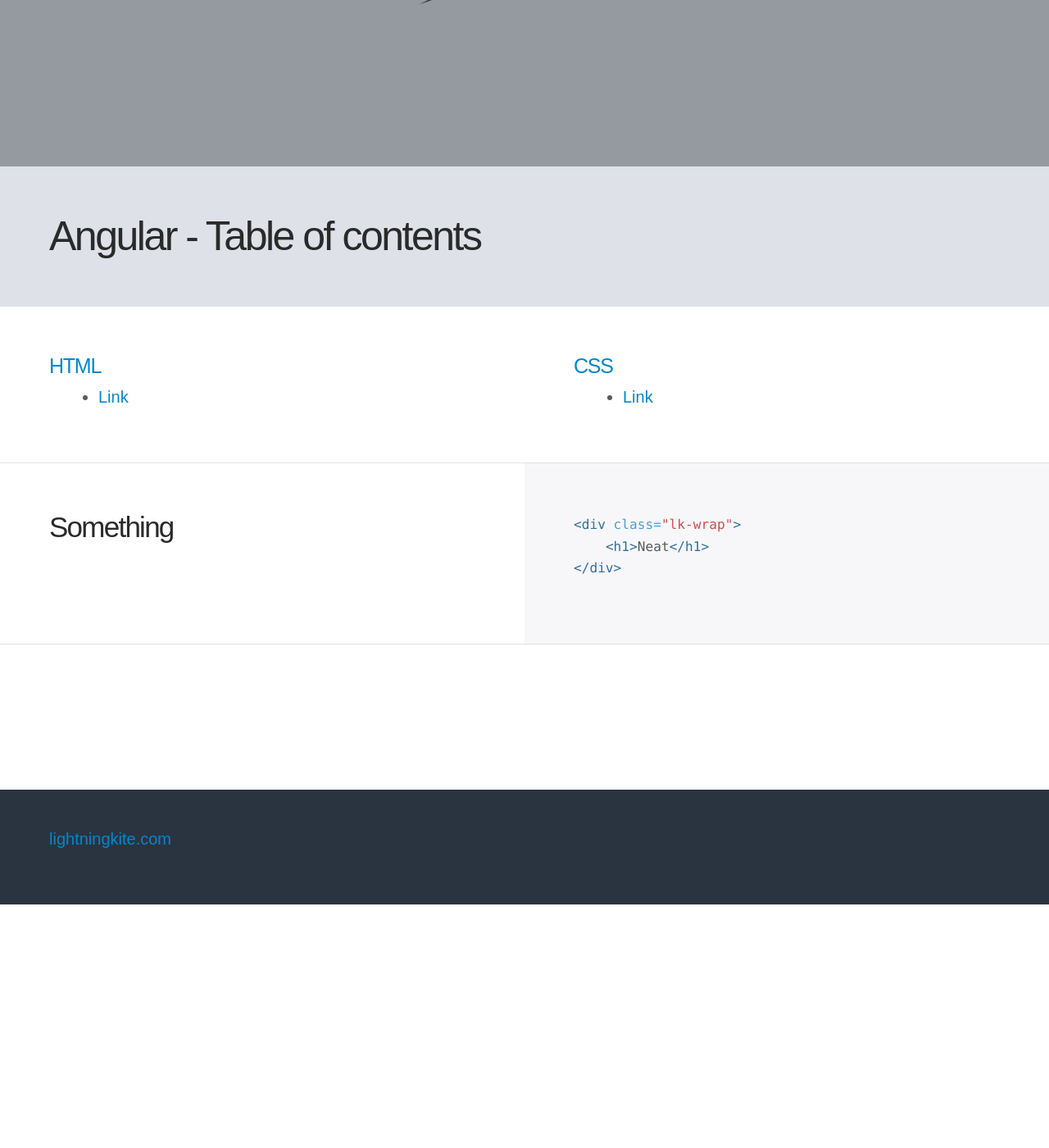
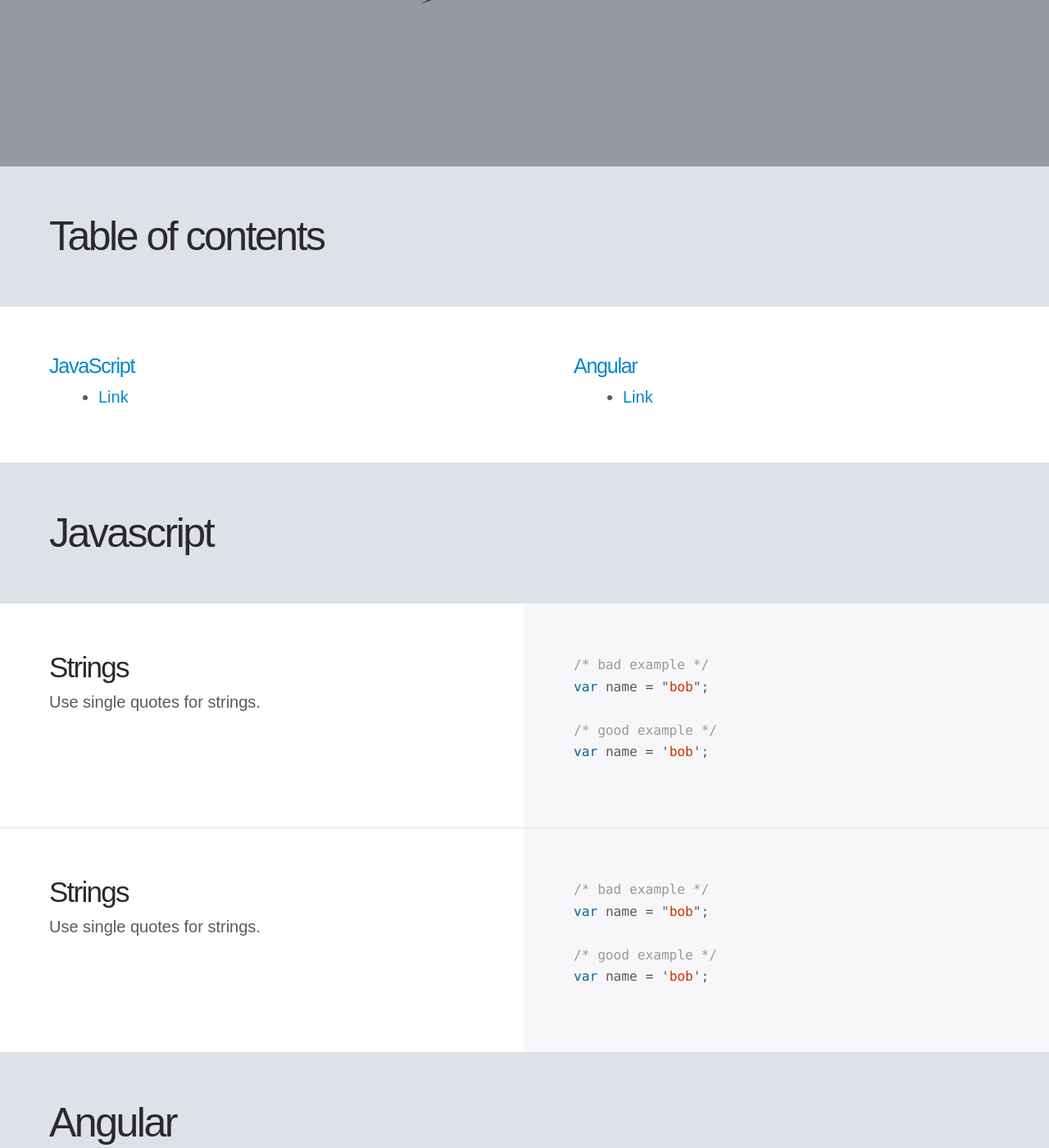
Before and after one commit to lightningkite/styles, a Jekyll site: the page built from angular/index.html, in a window 1280 px wide and 1400 px high, scrolled down 297 px. Shown: the whole window at 82% size. Built offline with Jekyll 4.4.1, drawn with Linux system fonts in a browser that asks for light colours; Markdown is read by kramdown in place of the engine named in the settings; some of the changed text lies outside the part shown.

Commit message:
add angular/js base template

```diff
--- /dev/null
+++ b/_includes/js/quotes.js
@@ -0,0 +1,5 @@
+/* bad example */
+var name = "bob";
+
+/* good example */
+var name = 'bob';
--- a/angular/index.html
+++ b/angular/index.html
@@ -5,12 +5,12 @@
 
 <div class="lk-content">
     <div class="lk-section lk-heading">
-		<h2>Angular - Table of contents</h2>
+        <h2>Table of contents</h2>
     </div>
     <div class="lk-section table-of-contents">
         <div class="lk-col">
             <h4>
-				<a href="">HTML</a>
+                <a href="">JavaScript</a>
             </h4>
             <ul>
                 <li><a href="">Link</a></li>
@@ -18,19 +18,44 @@
         </div>
         <div class="lk-col">
             <h4>
-				<a href="">CSS</a>
+                <a href="">Angular</a>
             </h4>
             <ul>
                 <li><a href="">Link</a></li>
             </ul>
         </div>
     </div>
+    <div class="lk-section lk-heading">
+        <h2>Javascript</h2>
+    </div>
     <div class="lk-section">
         <div class="lk-col">
-			<h3>Something</h3>
+            <h3>Strings</h3>
+            <p>Use single quotes for strings.</p>
         </div>
         <div class="lk-col">
-			{% highlight html %}{% include html/test.html %}{% endhighlight %}
+            {% highlight js %}{% include js/quotes.js %}{% endhighlight %}
+        </div>
+    </div>
+    <div class="lk-section">
+        <div class="lk-col">
+            <h3>Strings</h3>
+            <p>Use single quotes for strings.</p>
+        </div>
+        <div class="lk-col">
+            {% highlight js %}{% include js/quotes.js %}{% endhighlight %}
+        </div>
+    </div>
+    <div class="lk-section lk-heading">
+        <h2>Angular</h2>
+    </div>
+    <div class="lk-section">
+        <div class="lk-col">
+            <h3>Strings</h3>
+            <p>Use single quotes for strings.</p>
+        </div>
+        <div class="lk-col">
+            {% highlight js %}{% include js/quotes.js %}{% endhighlight %}
         </div>
     </div>
 </div>
```
Lines whose indentation alone changed are shown as unchanged.
